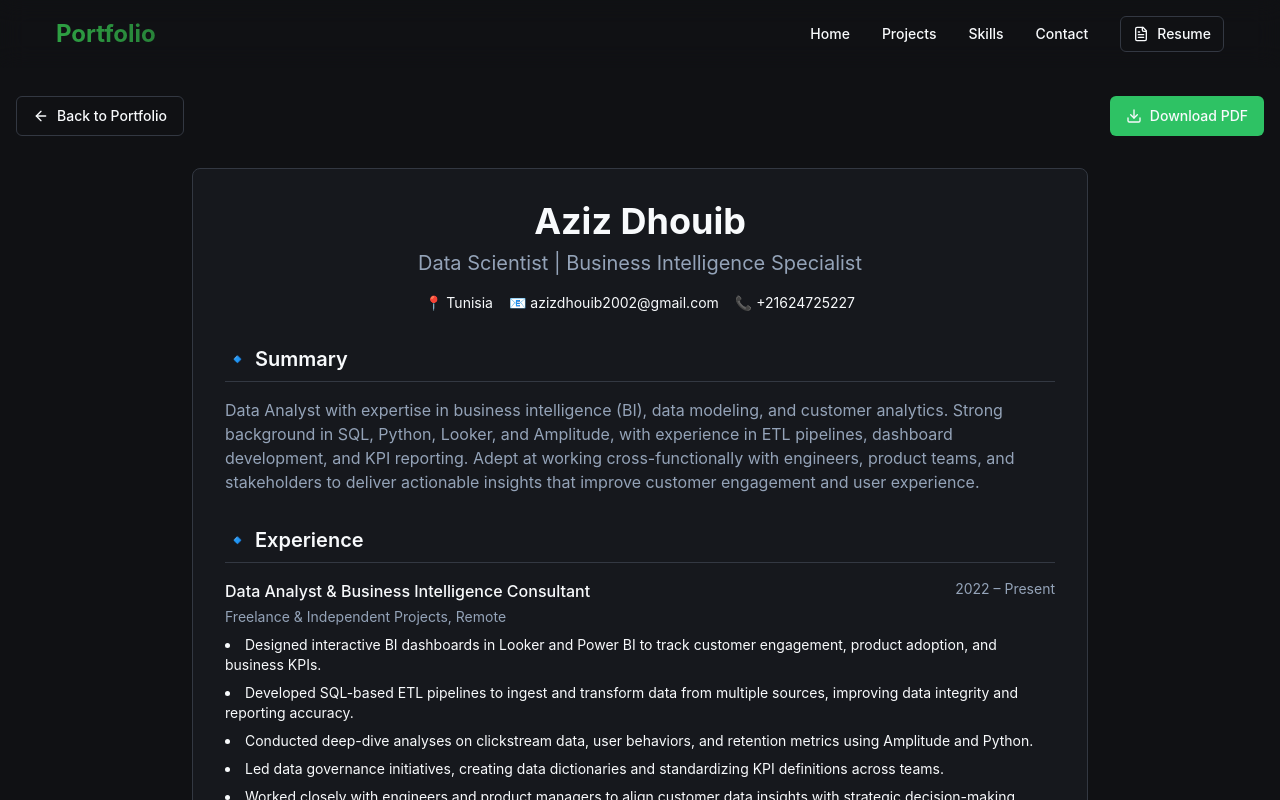
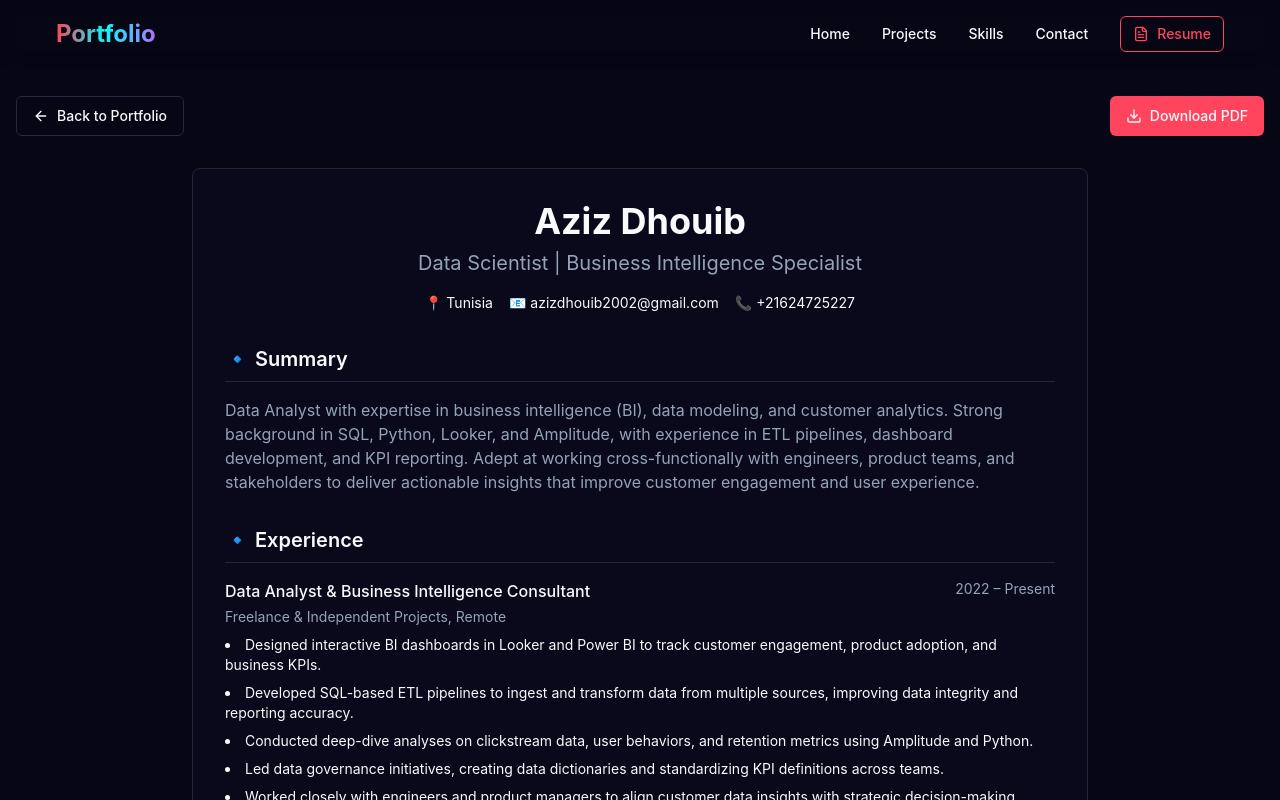
Before and after one commit to jefryV1/azdev, a React (Vite) app: page /resume in a window 1280 px wide. Shown: the top 800 px of the page. Built offline with nearby package versions, Linux system fonts and the light colour scheme; a web font is replaced by a local one.

Commit message:
Add enhanced.com link
Add a link to enhanced.com in the project.

```diff
--- a/src/components/Navbar.tsx
+++ b/src/components/Navbar.tsx
@@ -29,11 +29,11 @@ const Navbar = () => {
     <header
       className={cn(
         'fixed top-0 left-0 right-0 z-50 px-6 py-4 transition-all duration-300 backdrop-blur-md',
-        isScrolled ? 'bg-github-darker/90 border-b border-border shadow-sm' : 'bg-transparent'
+        isScrolled ? 'bg-enhanced-darker/90 border-b border-enhanced-border shadow-sm' : 'bg-transparent'
       )}
     >
       <div className="container mx-auto flex items-center justify-between">
-        <a href="#hero" className="font-bold text-2xl text-gradient">
+        <a href="#hero" className="font-bold text-2xl text-gradient enhanced-glow">
           Portfolio
         </a>
 
@@ -44,7 +44,7 @@ const Navbar = () => {
               key={link.name}
               href={link.href}
               className={cn(
-                'text-sm font-medium hover:text-github-accent transition-colors animated-underline',
+                'text-sm font-medium hover:text-enhanced-accent transition-colors animated-underline',
                 isScrolled ? 'text-foreground' : 'text-foreground'
               )}
             >
@@ -52,7 +52,7 @@ const Navbar = () => {
             </a>
           ))}
           <Link to="/resume">
-            <Button variant="outline" size="sm" className="gap-2">
+            <Button variant="outline" size="sm" className="gap-2 border-enhanced-accent text-enhanced-accent hover:bg-enhanced-accent/10">
               <FileText className="h-4 w-4" />
               Resume
             </Button>
@@ -64,7 +64,7 @@ const Navbar = () => {
           variant="ghost"
           size="icon"
           onClick={() => setMobileMenuOpen(!mobileMenuOpen)}
-          className="md:hidden"
+          className="md:hidden text-enhanced-accent hover:bg-enhanced-accent/10"
           aria-label="Toggle Menu"
         >
           {mobileMenuOpen ? (
@@ -78,7 +78,7 @@ const Navbar = () => {
       {/* Mobile Menu */}
       <div
         className={cn(
-          'md:hidden fixed inset-x-0 top-16 bg-github-darker/95 backdrop-blur-lg transition-all duration-300 ease-in-out shadow-md overflow-hidden border-b border-border',
+          'md:hidden fixed inset-x-0 top-16 bg-enhanced-darker/95 backdrop-blur-lg transition-all duration-300 ease-in-out shadow-md overflow-hidden border-b border-enhanced-border',
           mobileMenuOpen ? 'max-h-64 opacity-100' : 'max-h-0 opacity-0'
         )}
       >
@@ -87,7 +87,7 @@ const Navbar = () => {
             <a
               key={link.name}
               href={link.href}
-              className="text-foreground font-medium py-2 hover:text-github-accent transition-colors"
+              className="text-foreground font-medium py-2 hover:text-enhanced-accent transition-colors"
               onClick={() => setMobileMenuOpen(false)}
             >
               {link.name}
@@ -95,7 +95,7 @@ const Navbar = () => {
           ))}
           <Link
             to="/resume"
-            className="text-foreground font-medium py-2 hover:text-github-accent transition-colors flex items-center gap-2"
+            className="text-enhanced-accent font-medium py-2 hover:text-enhanced-accent/80 transition-colors flex items-center gap-2"
             onClick={() => setMobileMenuOpen(false)}
           >
             <FileText className="h-4 w-4" /> Resume
--- a/src/components/ui/button.tsx
+++ b/src/components/ui/button.tsx
@@ -1,3 +1,4 @@
+
 import * as React from "react"
 import { Slot } from "@radix-ui/react-slot"
 import { cva, type VariantProps } from "class-variance-authority"
@@ -9,15 +10,17 @@ const buttonVariants = cva(
   {
     variants: {
       variant: {
-        default: "bg-primary text-primary-foreground hover:bg-primary/90",
+        default: "bg-enhanced-accent text-primary-foreground hover:bg-enhanced-accent/90",
         destructive:
           "bg-destructive text-destructive-foreground hover:bg-destructive/90",
         outline:
-          "border border-input bg-background hover:bg-accent hover:text-accent-foreground",
+          "border border-enhanced-border bg-transparent hover:bg-enhanced-accent/10 hover:text-enhanced-accent",
         secondary:
-          "bg-secondary text-secondary-foreground hover:bg-secondary/80",
-        ghost: "hover:bg-accent hover:text-accent-foreground",
-        link: "text-primary underline-offset-4 hover:underline",
+          "bg-enhanced-muted text-secondary-foreground hover:bg-enhanced-muted/80",
+        ghost: "hover:bg-enhanced-accent/10 hover:text-enhanced-accent",
+        link: "text-enhanced-accent underline-offset-4 hover:underline",
+        accent: "bg-enhanced-accent2 text-white hover:bg-enhanced-accent2/90",
+        accent2: "bg-enhanced-accent3 text-white hover:bg-enhanced-accent3/90",
       },
       size: {
         default: "h-10 px-4 py-2",
--- a/src/components/ui/card.tsx
+++ b/src/components/ui/card.tsx
@@ -1,3 +1,4 @@
+
 import * as React from "react"
 
 import { cn } from "@/lib/utils"
@@ -9,7 +10,7 @@ const Card = React.forwardRef<
   <div
     ref={ref}
     className={cn(
-      "rounded-lg border bg-card text-card-foreground shadow-sm",
+      "rounded-md border border-enhanced-border bg-enhanced-muted/50 shadow-sm transition-all hover:border-enhanced-accent/20",
       className
     )}
     {...props}
--- a/src/components/ui/carousel.tsx
+++ b/src/components/ui/carousel.tsx
@@ -1,3 +1,4 @@
+
 import * as React from "react"
 import useEmblaCarousel, {
   type UseEmblaCarouselType,
@@ -204,7 +205,7 @@ const CarouselPrevious = React.forwardRef<
       variant={variant}
       size={size}
       className={cn(
-        "absolute  h-8 w-8 rounded-full",
+        "absolute h-8 w-8 rounded-full border border-enhanced-accent text-enhanced-accent hover:bg-enhanced-accent/10",
         orientation === "horizontal"
           ? "-left-12 top-1/2 -translate-y-1/2"
           : "-top-12 left-1/2 -translate-x-1/2 rotate-90",
@@ -233,7 +234,7 @@ const CarouselNext = React.forwardRef<
       variant={variant}
       size={size}
       className={cn(
-        "absolute h-8 w-8 rounded-full",
+        "absolute h-8 w-8 rounded-full border border-enhanced-accent text-enhanced-accent hover:bg-enhanced-accent/10",
         orientation === "horizontal"
           ? "-right-12 top-1/2 -translate-y-1/2"
           : "-bottom-12 left-1/2 -translate-x-1/2 rotate-90",
--- a/src/index.css
+++ b/src/index.css
@@ -1,48 +1,49 @@
+
 @tailwind base;
 @tailwind components;
 @tailwind utilities;
 
 @layer base {
   :root {
-    /* Dark GitHub theme colors with improved consistency */
-    --background: 220 13% 7%; /* github dark */
+    /* Enhanced Games inspired dark theme */
+    --background: 240 54% 5%; /* enhanced dark */
     --foreground: 210 40% 98%;
 
-    --card: 222 14% 10%;
+    --card: 240 50% 7%;
     --card-foreground: 210 40% 98%;
 
-    --popover: 222 14% 10%;
+    --popover: 240 50% 7%;
     --popover-foreground: 210 40% 98%;
 
-    /* Make primary color consistent with GitHub green */
-    --primary: 142 62% 47%; /* github green */
+    /* Enhanced Games inspired accent colors */
+    --primary: 350 100% 64%; /* enhanced accent (red) */
     --primary-foreground: 210 40% 98%;
 
-    --secondary: 215 14% 16%;
+    --secondary: 240 50% 10%;
     --secondary-foreground: 210 40% 98%;
 
-    --muted: 210 10% 23%;
+    --muted: 240 30% 15%;
     --muted-foreground: 215 20% 65%;
 
-    --accent: 142 62% 47%; /* github green */
+    --accent: 180 100% 50%; /* cyan accent */
     --accent-foreground: 210 40% 98%;
 
     --destructive: 0 62.8% 30.6%;
     --destructive-foreground: 210 40% 98%;
 
-    --border: 220 13% 23%; /* github border */
-    --input: 220 13% 23%;
-    --ring: 142 62% 47%; /* github green */
+    --border: 240 30% 20%;
+    --input: 240 30% 20%;
+    --ring: 350 100% 64%; /* enhanced accent (red) */
 
     --radius: 0.5rem;
 
-    --sidebar-background: 210 9% 5%;
+    --sidebar-background: 240 54% 2%;
     --sidebar-foreground: 240 5.3% 26.1%;
     --sidebar-primary: 240 5.9% 10%;
     --sidebar-primary-foreground: 0 0% 98%;
     --sidebar-accent: 240 4.8% 95.9%;
     --sidebar-accent-foreground: 240 5.9% 10%;
-    --sidebar-border: 220 13% 23%;
+    --sidebar-border: 240 30% 20%;
     --sidebar-ring: 217.2 91.2% 59.8%;
   }
 }
@@ -53,7 +54,7 @@
   }
 
   body {
-    @apply bg-background text-foreground;
+    @apply bg-enhanced-dark text-foreground;
     font-feature-settings: "rlig" 1, "calt" 1;
   }
 
@@ -77,11 +78,11 @@
 
 @layer components {
   .glass-card {
-    @apply bg-secondary/40 backdrop-blur-lg border border-border shadow-sm;
+    @apply bg-enhanced-muted/40 backdrop-blur-lg border border-enhanced-border shadow-sm;
   }
 
   .text-gradient {
-    @apply bg-gradient-to-r from-github-accent to-github-accent/80 bg-clip-text text-transparent;
+    @apply bg-gradient-to-r from-enhanced-accent via-enhanced-accent2 to-enhanced-accent3 bg-clip-text text-transparent;
   }
 
   .section-title {
@@ -118,7 +119,7 @@
   }
 
   .image-card {
-    @apply relative overflow-hidden rounded-t-xl shadow-lg transition-all border-t border-l border-r border-github-border bg-github-darker;
+    @apply relative overflow-hidden rounded-md shadow-lg transition-all border border-enhanced-border bg-enhanced-darker;
   }
 
   .image-card img {
@@ -142,12 +143,38 @@
   }
 
   .particle {
-    @apply absolute rounded-full bg-github-accent/20;
+    @apply absolute rounded-full;
     animation: particleFloat 20s infinite linear;
   }
 
   .github-card {
-    @apply rounded-lg border border-github-border bg-github-darker p-6 transition-all hover:border-github-accent/30;
+    @apply rounded-md border border-enhanced-border bg-enhanced-muted p-6 transition-all hover:border-enhanced-accent/30;
+  }
+
+  .enhanced-button {
+    @apply px-6 py-3 rounded-md font-medium relative overflow-hidden transition-all;
+    @apply bg-gradient-to-r from-enhanced-accent to-enhanced-accent3 hover:shadow-lg text-white;
+    @apply before:absolute before:inset-0 before:bg-white/10 before:rounded-md before:opacity-0 hover:before:opacity-100 before:transition-opacity;
+  }
+
+  .enhanced-button-outline {
+    @apply px-6 py-3 rounded-md font-medium relative overflow-hidden transition-all;
+    @apply bg-transparent border border-enhanced-accent text-enhanced-accent hover:shadow-lg;
+    @apply hover:bg-enhanced-accent/10;
+  }
+
+  .enhanced-card {
+    @apply border border-enhanced-border bg-enhanced-muted/50 rounded-md p-6 transition-all;
+    @apply hover:border-enhanced-accent/30 hover:shadow-md;
+  }
+
+  .enhanced-glow {
+    @apply animate-glow;
+    text-shadow: 0 0 10px currentColor;
+  }
+
+  .enhanced-glow-strong {
+    @apply animate-glow-strong;
   }
 }
 
@@ -177,7 +204,7 @@ html {
   height: 2px;
   bottom: -2px;
   left: 0;
-  @apply bg-github-accent;
+  @apply bg-enhanced-accent;
   transition: width 0.3s ease;
 }
 
--- a/tailwind.config.ts
+++ b/tailwind.config.ts
@@ -1,3 +1,4 @@
+
 import type { Config } from "tailwindcss";
 
 export default {
@@ -62,12 +63,15 @@ export default {
 					border: 'hsl(var(--sidebar-border))',
 					ring: 'hsl(var(--sidebar-ring))'
 				},
-				github: {
-					dark: '#0d1117',
-					darker: '#010409',
-					border: '#30363d',
-					accent: '#2ea043', // GitHub green
-					highlight: '#388bfd'
+				enhanced: {
+					dark: '#030014',
+					darker: '#010108',
+					accent: '#ff455d',
+					accent2: '#00ffff',
+					accent3: '#b56eff',
+					highlight: '#ff455d',
+					border: '#2a2a3f',
+					muted: '#171727'
 				}
 			},
 			fontFamily: {
@@ -117,6 +121,20 @@ export default {
 				'text-shimmer': {
 					'0%': { backgroundPosition: '0% 50%' },
 					'100%': { backgroundPosition: '100% 50%' }
+				},
+				glow: {
+					'0%, 100%': { opacity: 1 },
+					'50%': { opacity: 0.5 }
+				},
+				'glow-strong': {
+					'0%, 100%': {
+						opacity: 1,
+						boxShadow: '0 0 20px rgba(255, 69, 93, 0.7), 0 0 30px rgba(255, 69, 93, 0.5), 0 0 40px rgba(255, 69, 93, 0.3)'
+					},
+					'50%': {
+						opacity: 0.8,
+						boxShadow: '0 0 10px rgba(255, 69, 93, 0.5), 0 0 20px rgba(255, 69, 93, 0.3), 0 0 30px rgba(255, 69, 93, 0.2)'
+					}
 				}
 			},
 			animation: {
@@ -126,7 +144,9 @@ export default {
 				'fade-in-left': 'fade-in-left 0.7s ease-out forwards',
 				'fade-in-right': 'fade-in-right 0.7s ease-out forwards',
 				'float': 'float 3s ease-in-out infinite',
-				'shimmer': 'text-shimmer 3s ease infinite'
+				'shimmer': 'text-shimmer 3s ease infinite',
+				'glow': 'glow 3s ease-in-out infinite',
+				'glow-strong': 'glow-strong 3s ease-in-out infinite'
 			}
 		}
 	},
```
Also changed, not shown: src/components/Footer.tsx (+7 -7 lines), src/components/HeroSection.tsx (+22 -25 lines), src/pages/Index.tsx (+15 -3 lines).
